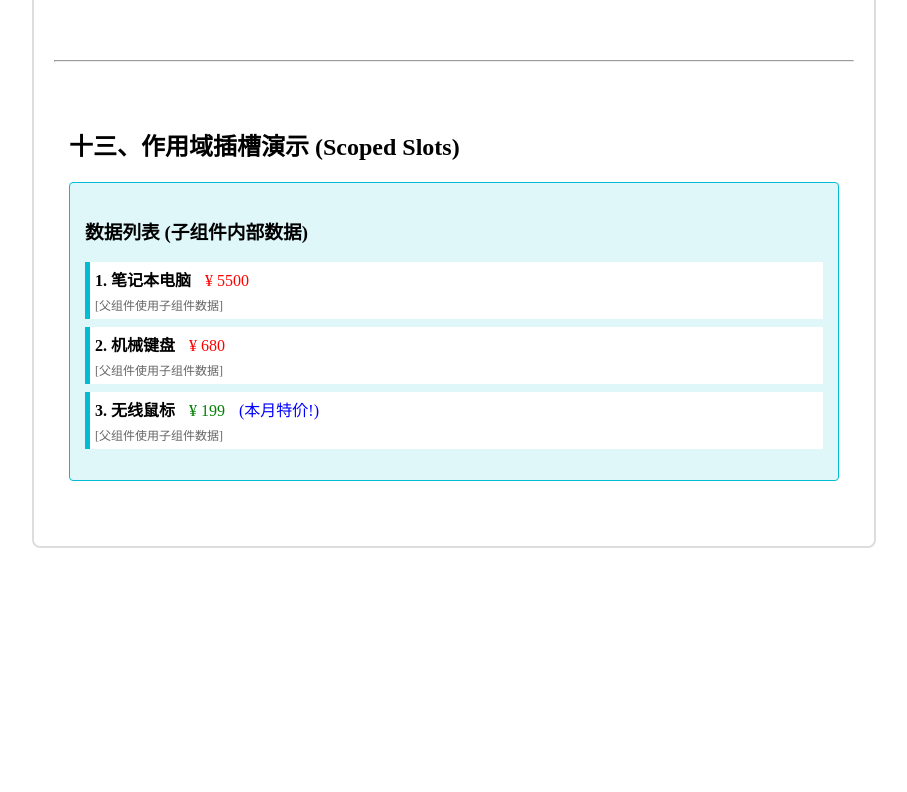
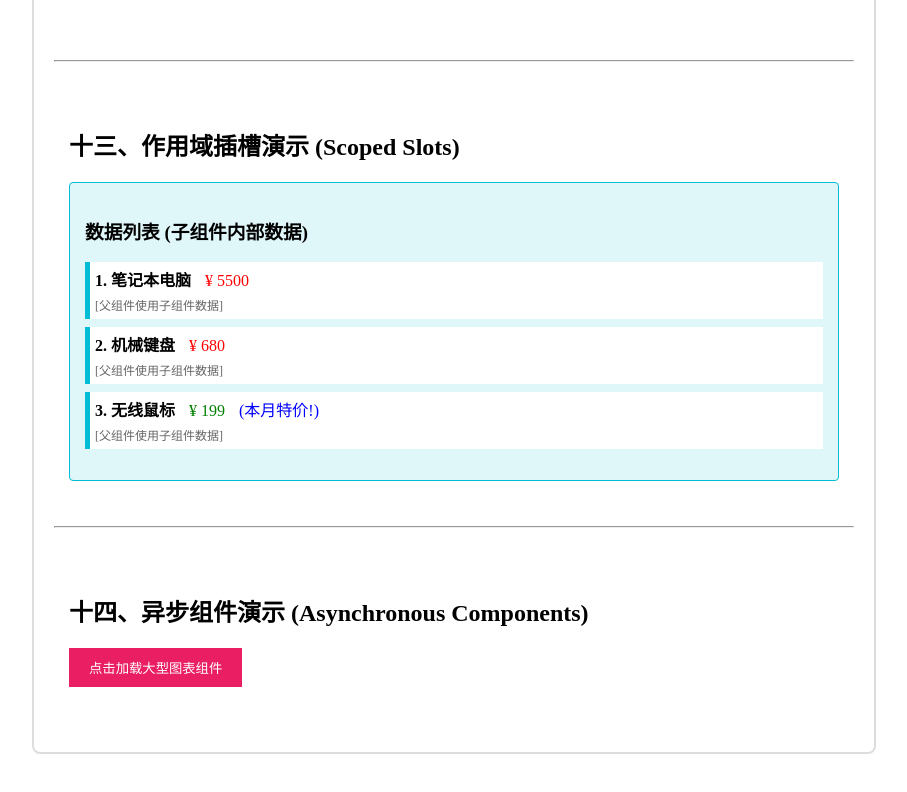
Before and after one commit to YuXin2006/vue3, a Vue app in the folder frontend/vue-project/: page /study-modules in a window 1280 px wide. Shown: the part 3830-4622 px from the top of the page, without its empty margins (186-1093 px from the left). Before the commit the page ends 4456 px from the top, so only its background shows below. Built offline with nearby package versions, Linux system fonts and the light colour scheme; the HTML template or start-up script is replaced by a standard one.

Commit message:
12.10 异步组件优化性能

```diff
--- /dev/null
+++ b/frontend/vue-project/src/components/LargeChart.vue
@@ -0,0 +1,25 @@
+<template>
+  <div class="large-chart-container">
+    <h3 style="color: #c62828;">📊 异步加载组件已完成</h3>
+    <p>这个组件的代码是在你需要时才从服务器下载的！</p>
+  </div>
+</template>
+
+<script>
+// 模拟加载延迟 (在实际项目中，这是网络延迟)
+export default {
+    name: 'LargeChart',
+    created() {
+        console.log('LargeChart 组件代码已加载并创建。');
+    }
+}
+</script>
+
+<style scoped>
+.large-chart-container {
+    border: 2px dashed #c62828;
+    padding: 20px;
+    background: #ffebee;
+    margin-top: 15px;
+}
+</style>
--- a/frontend/vue-project/src/views/HomeView.vue
+++ b/frontend/vue-project/src/views/HomeView.vue
@@ -3,8 +3,14 @@ import Basebutton from '../components/basebutton.vue';
 import GlobalApiDemo from '../components/GlobalApiDemo.vue'
 import NamedCard from '../components/NamedCard.vue';
 import DataList from '../components/DataList.vue';
+import { defineAsyncComponent } from 'vue';
+const LargeChartAsync=defineAsyncComponent(() =>
+  import('../components/LargeChart.vue')
+);//javascript 的动态import语法
+
+
 export default {
- components: { GlobalApiDemo,Basebutton,NamedCard ,DataList},
+ components: { GlobalApiDemo,Basebutton,NamedCard ,DataList,LargeChartAsync},
 
   data() {
     return {
@@ -31,6 +37,8 @@ export default {
       trimInput: '   ',      // 绑定到 .trim 演示 (注意初始值带空格)
       // 用于演示 updated 钩子
       updateCount: 0,
+      //模块十三：异步组件显示控制
+      showChart: false,
     }
   },
 
@@ -303,5 +311,20 @@ export default {
 
   </DataList>
 </div>
+
+
+<hr style="margin: 30px 0;">
+
+<div style="padding: 15px; background: #fff; border-radius: 4px; margin-bottom: 30px;">
+  <h2>十四、异步组件演示 (Asynchronous Components)</h2>
+
+  <button @click="showChart = true" :disabled="showChart"
+    style="background: #e91e63; color: white; padding: 10px 20px; border: none; cursor: pointer;">
+    {{ showChart ? '图表已加载' : '点击加载大型图表组件' }}
+  </button>
+
+  <LargeChartAsync v-if="showChart" />
+</div>
+
   </main>
 </template>
```
